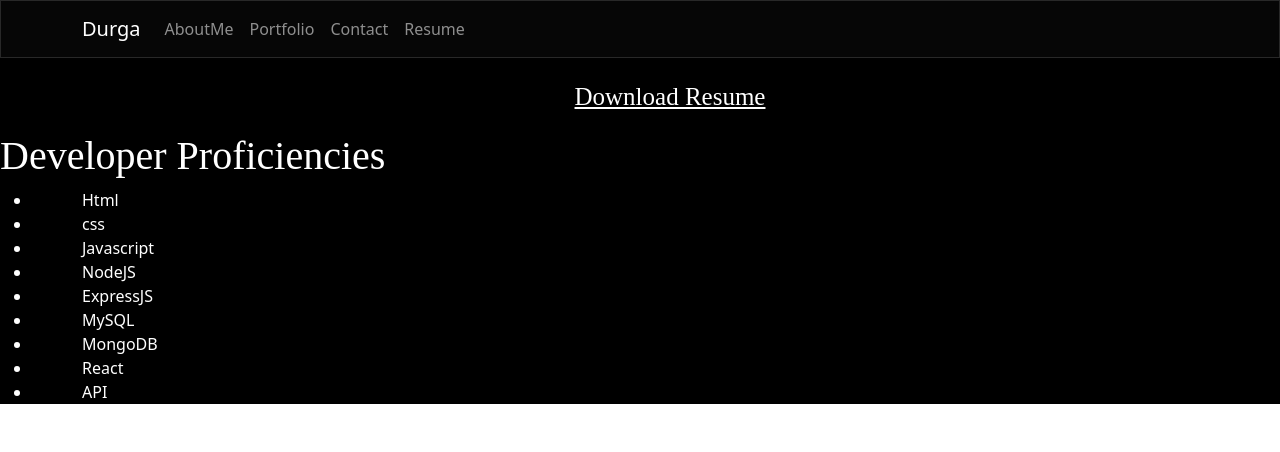
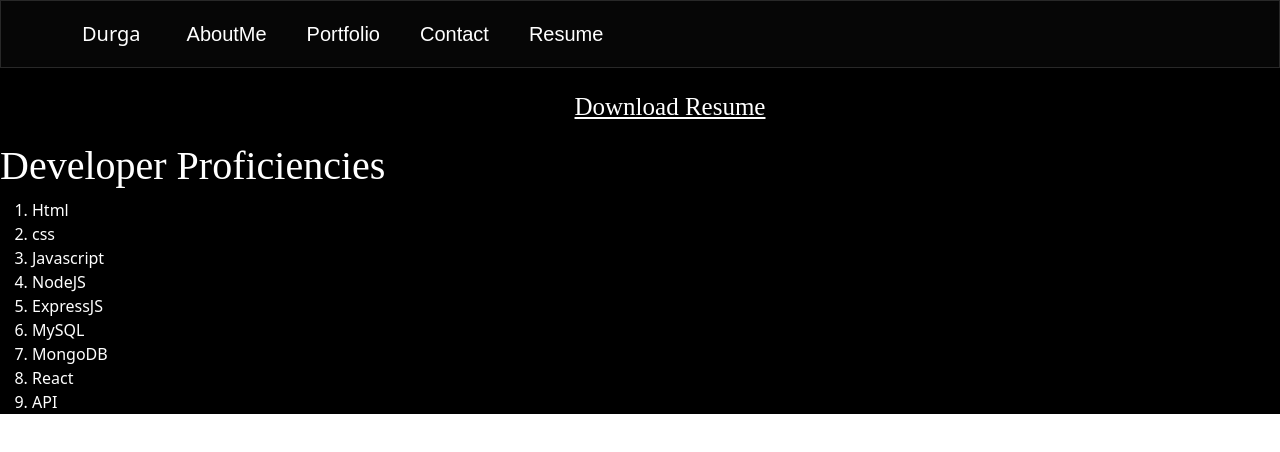
Before and after one commit to Durgavino/Portfolio-React, a React (Create React App) app: page /resume in a window 1280 px wide. Shown: the top 452 px of the page. Built offline with nearby package versions, Linux system fonts and the light colour scheme.

Commit message:
designing

```diff
--- a/src/App.js
+++ b/src/App.js
@@ -7,7 +7,6 @@ import Header from './Components/Header';
  import Contact from './Components/Contact';
  import Portfolio from './Components/Portfolio';
 import Resume from './Components/Resume';
-import{Link} from "react-scroll";
 function App() {
 
   return (
@@ -17,9 +16,14 @@ function App() {
         <Routes>
           <Route path='/' element={<About />} smooth={true} offset={-500} duration={500}/>
           {/* <Link to={<About />} smooth={true} offset={-500} duration={500}></Link> */}
-          <Route path='/portfolio' element={<Portfolio />}/>
+          <Route path='/' element={<About />}/>
+
+          <Route path='/portfolio' element={<Portfolio />} smooth={true} offset={-500} duration={500}/>
+
           <Route path='/contact' element={<Contact />}/>
-          <Route path='/about' element={<About />}/>
+
+          <Route path='/About' element={<About />}/>
+
           <Route path='/resume' element={<Resume />} />
 
           </Routes>
--- a/src/Components/About.js
+++ b/src/Components/About.js
@@ -1,5 +1,6 @@
 import React from "react";
-import images from '../images/Aboutme.jpg'
+import images from '../images/Aboutme.jpg';
+//import { NavLink } from "react-router-dom";
 
 const About = () => {
     return (
--- a/src/Components/Resume.js
+++ b/src/Components/Resume.js
@@ -8,7 +8,7 @@ return(
 <a className="resume" href={process.env.PUBLIC_URL + "/assets/Durgadevi Baskaran resume-2023.pdf"} download  >Download Resume</a>
 </p>
 <h1>Developer Proficiencies</h1>
-<ul>
+{/* <ul class="resumeprof">
    <li>Html</li>
    <li>css</li>
    <li>Javascript</li>
@@ -18,7 +18,18 @@ return(
    <li>MongoDB</li>
    <li>React</li>
    <li>API</li>
-</ul>
+</ul> */}
+<ol className="resumeprof">
+<li>Html</li>
+    <li>css</li>
+    <li>Javascript</li>
+   <li>NodeJS</li>
+   <li>ExpressJS</li>
+   <li>MySQL</li>
+   <li>MongoDB</li>
+   <li>React</li>
+   <li>API</li>
+</ol>
     </div>
 )
 }
--- a/src/Components/header.js
+++ b/src/Components/header.js
@@ -1,8 +1,8 @@
 import React from "react";
-import { Navbar, Nav, Container
+import { Navbar, Container
  } from "react-bootstrap";
 
-
+import {NavLink} from 'react-router-dom';
 
 const Header =()=>{
  return(
@@ -12,13 +12,16 @@ const Header =()=>{
         <Navbar.Brand href="#home">Durga</Navbar.Brand>
         <Navbar.Toggle aria-controls="basic-navbar-nav" />
         <Navbar.Collapse id="basic-navbar-nav">
-          <Nav className="me-auto">
-            <Nav.Link href="About">AboutMe</Nav.Link>
+          <ul className="headertiles">
 
-            <Nav.Link href="portfolio">Portfolio</Nav.Link>
-            <Nav.Link href="contact">Contact</Nav.Link>
-            <Nav.Link href="resume">Resume</Nav.Link>
-          </Nav>
+           <li><NavLink to="/about" style={{textDecoration:'none',color:"white"}}>AboutMe</NavLink></li>
+
+           <li><NavLink to="/portfolio" style={{textDecoration:'none',color:"white"}}>Portfolio</NavLink></li>
+
+            <li><NavLink to="/contact" style={{textDecoration:'none',color:"white"}}>Contact</NavLink></li>
+            <li><NavLink to="/resume" style={{textDecoration:'none',color:"white"}}>Resume</NavLink></li>
+            </ul>
+
         </Navbar.Collapse>
       </Container>
     </Navbar>
--- a/src/index.css
+++ b/src/index.css
@@ -1,15 +1,34 @@
 main{
   min-height: 80vh;
 }
-/* .col{
-  padding-bottom: 50px;
-} */
+
 footer{
   bottom: 0;
   height: 100px;
   position: absolute;
   justify-content: center;
   padding-left: 45%;
+}
+ ul
+ {
+  display: inline-flex;
+  list-style-type: none;
+  justify-content: space-between;
+
+
+  font-family: Arial, Helvetica, sans-serif;
+  font-size: 20px;
+  color: white;
+}
+.headertiles{
+  display: flex;
+  align-items: center;
+  padding: .5em;
+  margin: 0;
+}
+.headertiles li{
+  margin: 0 1em;
+  text-decoration: right;
 }
 
 .myimage{
@@ -21,16 +40,14 @@ float: left;
   background-color: black;
 
 }
-/* input{
-    padding-left: 20px;
-    width:150px;
-margin-bottom:10px;
-} */
 label, input {
   display: block;
   border-radius: 5px;
 }
-
+body {
+  margin: 0;
+  font-family: Arial, Helvetica, sans-serif;
+}
 label {
   margin-bottom: 20px;
   border-radius: 5px;
@@ -41,6 +58,14 @@ button{
   justify-content: center;
   border-radius: 5px;
 }
+* {
+  box-sizing: border-box;
+  padding: 0px;
+  margin: 0px;
+
+}
+
+
 .comment{
   color: white;
 }
@@ -68,9 +93,6 @@ button{
   background-color: black;
 }
 
-/* * {
-  box-sizing: border-box;
-} */
 
 .column {
   float: left;
@@ -91,10 +113,13 @@ background-color: black;
   color: white;
 }
 
-li{
-  color: white;
-  justify-content: center;
-  padding-left: 50px;
+.resumeprof{
+color: white;
+justify-content: center;
+}
+.resumeprof li{
+justify-content: center;
+
 }
 .resume{
   text-align: center;
```
